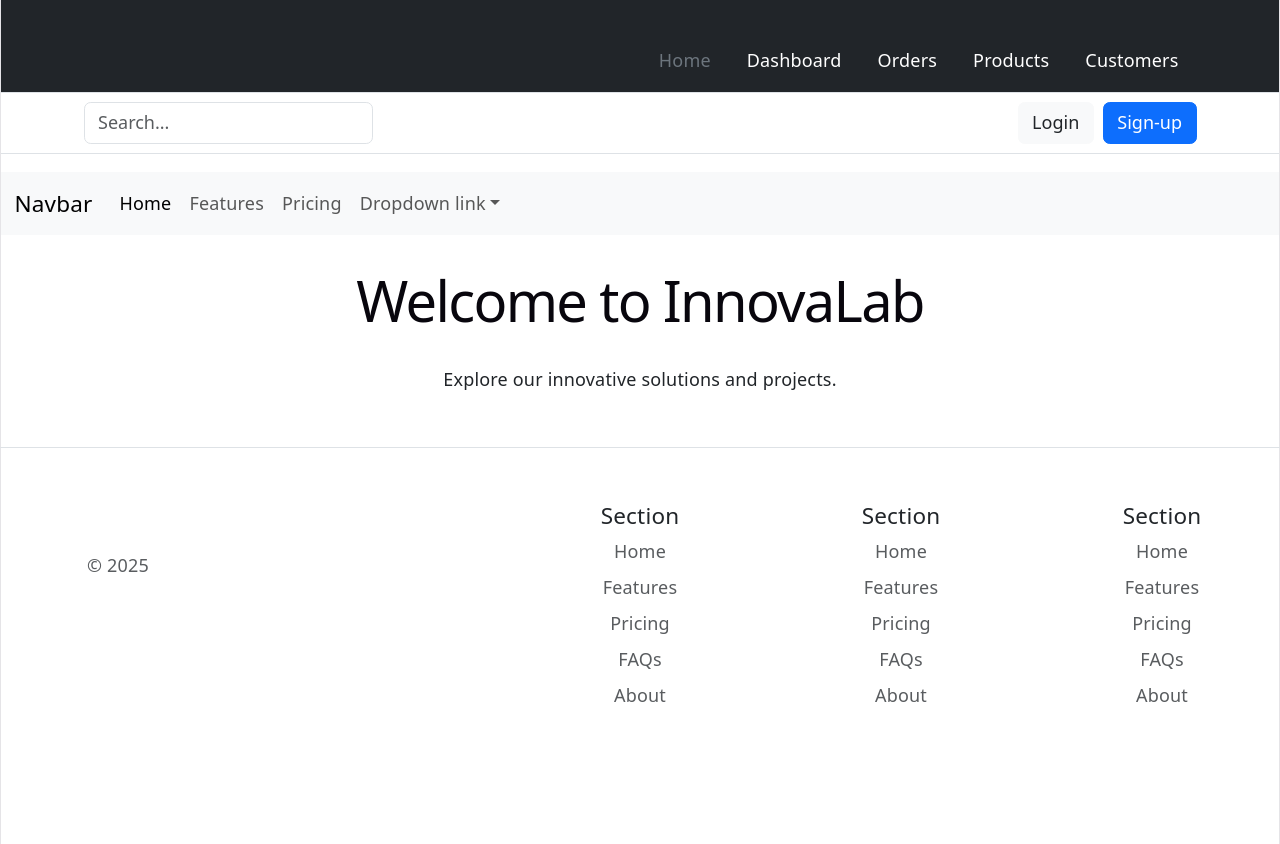
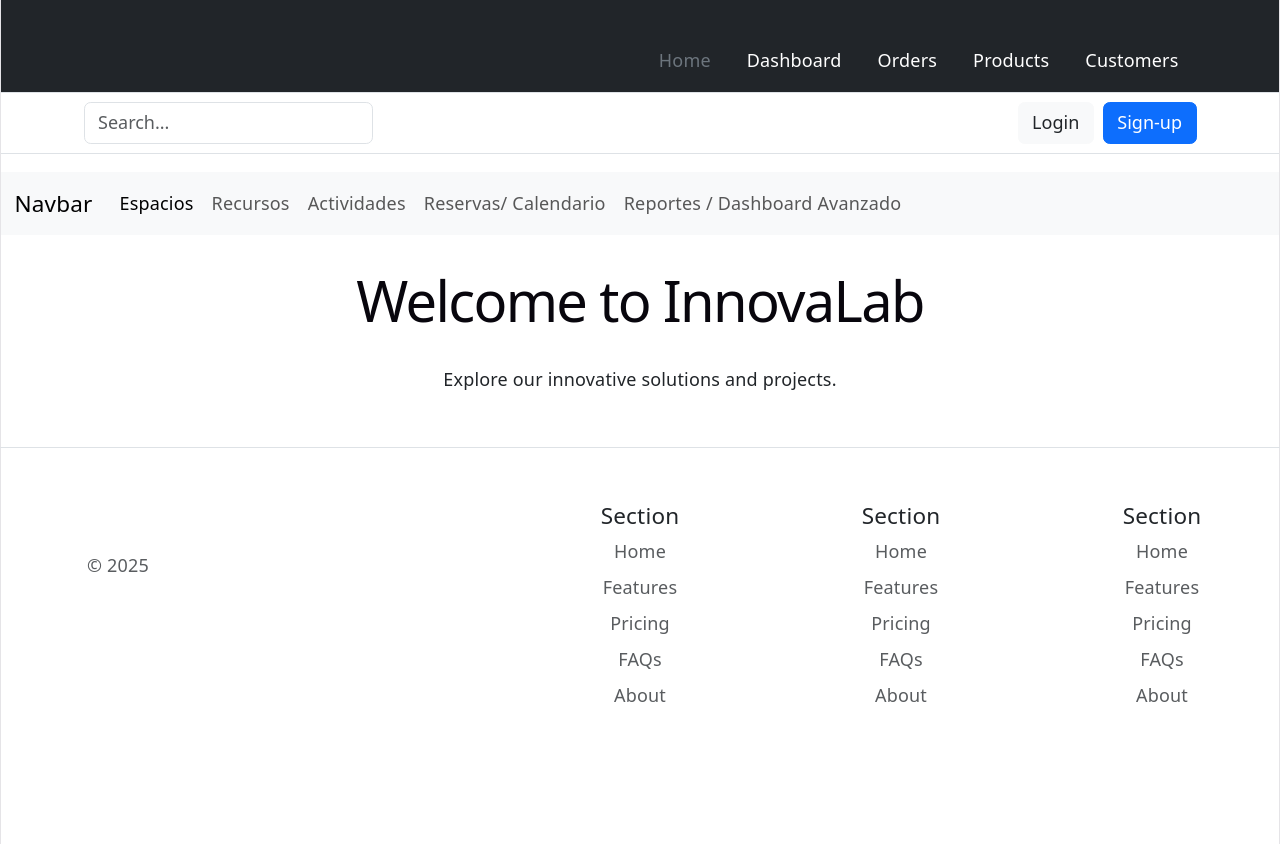
Before and after one commit to guido-pasciucco/InnovaLab-E12, a React (Vite) app in the folder front/: page / in a window 1280 px wide. Built offline with nearby package versions, Linux system fonts and the light colour scheme; the HTML template or start-up script is replaced by a standard one.

Commit message:
estructura de paginas base

```diff
--- a/front/src/components/navbar.jsx
+++ b/front/src/components/navbar.jsx
@@ -20,47 +20,30 @@ export default function Navbar() {
           <ul class="navbar-nav">
             <li class="nav-item">
               <a class="nav-link active" aria-current="page" href="#">
-                Home
+                Espacios
               </a>
             </li>
             <li class="nav-item">
               <a class="nav-link" href="#">
-                Features
+                Recursos
               </a>
             </li>
             <li class="nav-item">
               <a class="nav-link" href="#">
-                Pricing
+                Actividades
               </a>
             </li>
-            <li class="nav-item dropdown">
-              <a
-                class="nav-link dropdown-toggle"
-                href="#"
-                role="button"
-                data-bs-toggle="dropdown"
-                aria-expanded="false"
-              >
-                Dropdown link
+            <li class="nav-item">
+              <a class="nav-link" href="#">
+                Reservas/ Calendario
               </a>
-              <ul class="dropdown-menu">
-                <li>
-                  <a class="dropdown-item" href="#">
-                    Action
-                  </a>
-                </li>
-                <li>
-                  <a class="dropdown-item" href="#">
-                    Another action
-                  </a>
-                </li>
-                <li>
-                  <a class="dropdown-item" href="#">
-                    Something else here
-                  </a>
-                </li>
-              </ul>
             </li>
+            <li class="nav-item">
+              <a class="nav-link" href="#">
+                Reportes / Dashboard Avanzado
+              </a>
+            </li>
+
           </ul>
         </div>
       </div>
--- /dev/null
+++ b/front/src/pages/dashboardPrincipalPage.jsx
@@ -0,0 +1,13 @@
+import Navbar from "../components/navbar";
+
+
+export default function DashboardPrincipalPage(){
+
+    return(
+        <>
+        <Navbar></Navbar>
+        <h1> Pnael principal</h1>
+        </>
+
+    )
+}
--- a/front/src/router/routerApp.jsx
+++ b/front/src/router/routerApp.jsx
@@ -4,6 +4,7 @@ import Layout from '../layout/layout';
 import Home from '../components/home';
 import About from '../components/about';
 import LoginPage from '../pages/loginPage';
+import DashboardPrincipalPage from '../pages/dashboardPrincipalPage';
 
 export default function RouterApp() {
     return (
@@ -11,6 +12,8 @@ export default function RouterApp() {
             <Router>
                 <Routes>
                     <Route path='/login' element={<LoginPage />} />
+
+                    <Route path='/dashboard' element={<DashboardPrincipalPage />} />
                     {/* Define your routes here */}
                     <Route path="/" element={<Layout />} >
                         <Route index element={<Home />} />
```
Also changed, not shown: front/src/pages/calendarioReservasPage.jsx (added, +10 -0 lines), front/src/pages/detalleEspacio.jsx (added, +10 -0 lines), front/src/pages/listadoEspaciosPage.jsx (added, +9 -0 lines), front/src/pages/nuevaActividadPage.jsx (added, +10 -0 lines).
